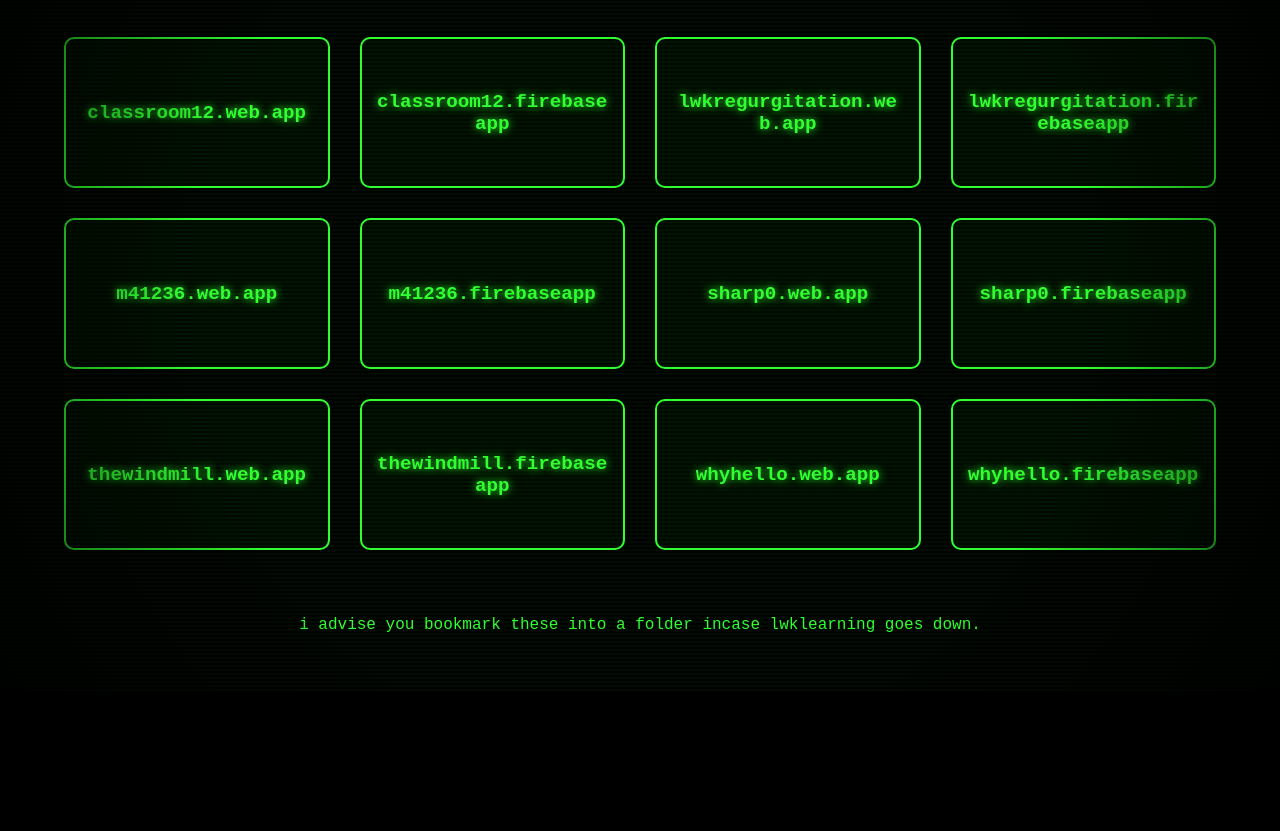
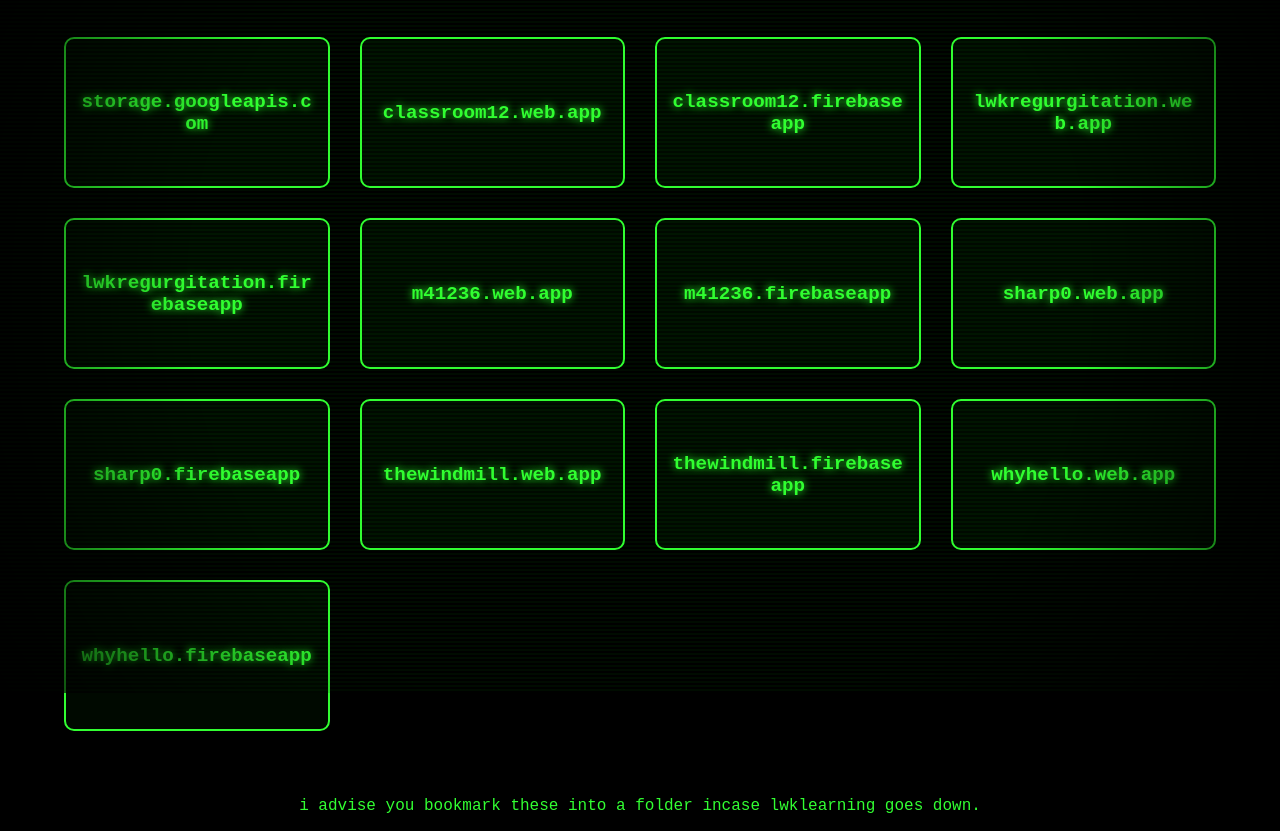
Before and after one commit to LWKlearning/backups, a plain HTML site: page index.html in a window 1280 px wide. Shown: the part 107-938 px from the top of the page. Before the commit the page ends 800 px from the top, so only its background shows below. Drawn offline with Linux system fonts and the light colour scheme.

Commit message:
Update index.html

```diff
--- a/index.html
+++ b/index.html
@@ -129,7 +129,11 @@
 
     <h1>BACKUP LINKS</h1>
 
+
     <div class="game-grid">
+        <a href="https://storage.googleapis.com/lwkintro/index.html" class="game-card">
+            <div class="game-title">storage.googleapis.com</div>
+        </a>
         <a href="https://classroom12.web.app/" class="game-card">
             <div class="game-title">classroom12.web.app</div>
         </a>
```
